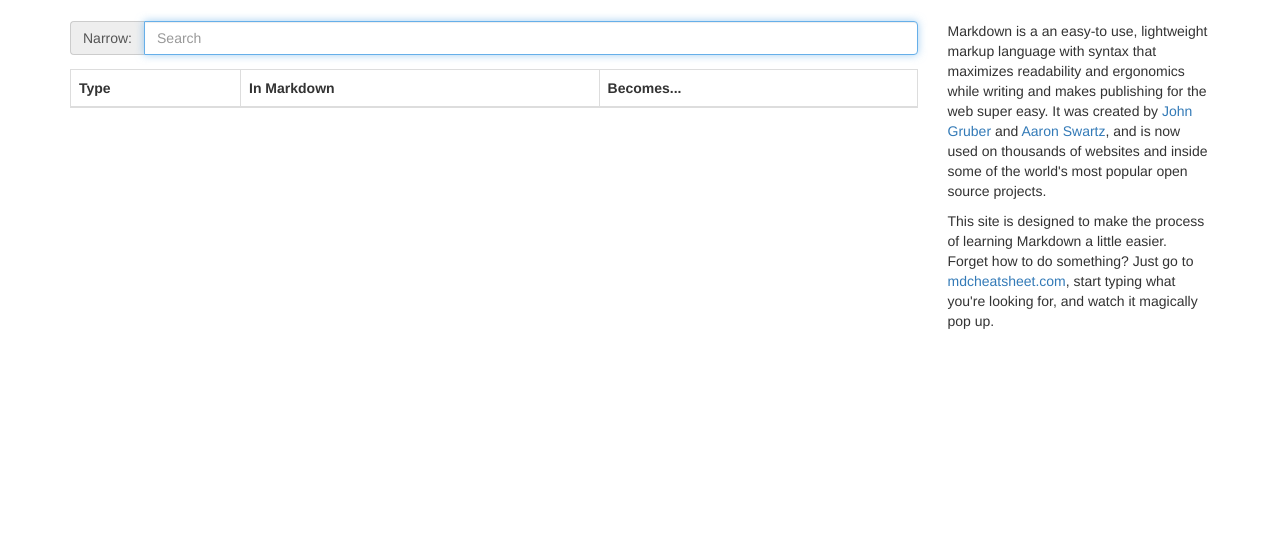
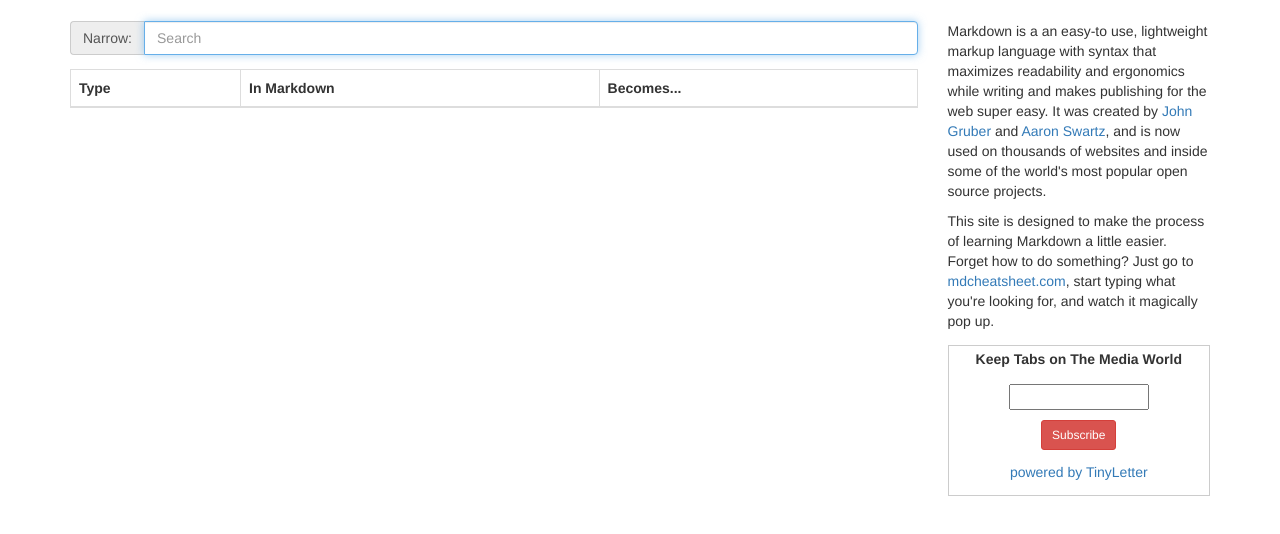
Before and after one commit to NathanLawrence/mdcheatsheet, a plain HTML site: page index.html in a window 1280 px wide. Shown: the part 88-622 px from the top of the page. Drawn offline with nearby package versions, Linux system fonts and the light colour scheme; some packages are replaced by stand-ins of ours.

Commit message:
Added newsletter block.

```diff
--- a/index.html
+++ b/index.html
@@ -51,6 +51,7 @@
 			<div class="col-md-3">
 				<p>Markdown is a an easy-to use, lightweight markup language with syntax that maximizes readability and ergonomics while writing and makes publishing for the web super easy. It was created by <a href="https://daringfireball.net/">John Gruber</a> and <a href="http://www.rememberaaronsw.com/memories/">Aaron Swartz</a>, and is now used on thousands of websites and inside some of the world's most popular open source projects.</p>
 				<p>This site is designed to make the process of learning Markdown a little easier. Forget how to do something? Just go to <a href="http://www.mdcheatsheet.com">mdcheatsheet.com</a>, start typing what you're looking for, and watch it magically pop up.</p>
+				 <form style="border:1px solid #ccc;padding:3px;text-align:center;margin-top:1em;" action="https://tinyletter.com/nathanlawrence" method="post" target="popupwindow" onsubmit="window.open('https://tinyletter.com/nathanlawrence', 'popupwindow', 'scrollbars=yes,width=800,height=600');return true"><p><label for="tlemail">Keep Tabs on The Media World</label></p><p><input type="text" style="width:140px" name="email" id="tlemail" /></p><input type="hidden" value="1" name="embed"/><input class="btn btn-danger btn-sm" style="margin-bottom:1em;" type="submit" value="Subscribe" /><p><a href="https://tinyletter.com" target="_blank">powered by TinyLetter</a></p></form>
 			</div>
 		</div>
 	</div>
```
